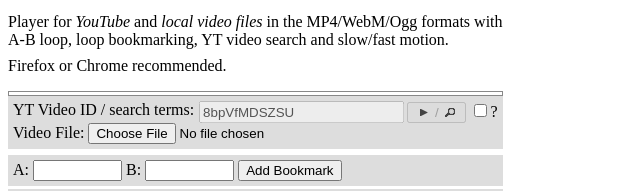
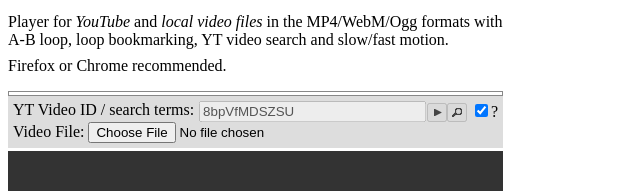
Before and after one commit to agrahn/ABLoopPlayer, a plain HTML site: page ABLoopPlayer.html in a window 1280 px wide. Shown: the part 38-229 px from the top of the page, without its empty margins (0-640 px from the left). Drawn offline with Linux system fonts and the light colour scheme; a script that the page names is missing.

Commit message:
working on player merging

```diff
--- a/ABLoopPlayer.html
+++ b/ABLoopPlayer.html
@@ -51,17 +51,19 @@
 <div id="topElements" style="margin-bottom: 3px; padding: 5px; background-color: #ddd;">
   <div style="display: flex;">
   YT Video ID / search terms:
-  <input id="inputYTid" list="YTids" value="8bpVfMDSZSU"
-         style="margin-left: 5px; margin-right: 3px; flex: 1 1 auto;" disabled/>
-    <datalist id="YTids"></datalist>
-  <span style="float: right;">
-    <button id="loadButtonYT" onclick="searchVideo(inputYTid.value)" disabled>
-      <span class="ui-icon ui-icon-play"></span> / <span class="ui-icon ui-icon-search"></span>
-    </button>
-    <input type="checkbox" onchange="contextHelp(this.checked)" id="help"/>?
-  </span>
+  <input id="inputYT" list="YTids" value="8bpVfMDSZSU"
+    style="margin-left: 5px; margin-right: 1px; flex: 1 1 auto;" disabled/><datalist id="YTids"></datalist><!--
+    --><span style="float: right;"><!--
+    --><button id="loadButtonYT" onclick="loadYT(inputYT.value)"
+            style="margin-left: 0px; margin-right: 0px; padding: 0;" disabled><!--
+            --><span class="ui-icon ui-icon-play"></span></button><!--
+    --><button id="searchButtonYT" onclick="searchYT(inputYT.value)"
+            style="margin-left: 0px; padding: 0;" disabled><!--
+            --><span class="ui-icon ui-icon-search"></span></button>
+    <input type="checkbox" onchange="contextHelp(this)" id="help"/>?
+    </span>
   </div>
-  Video File: <input id="myInput" accept="video/*" type="file"
+  Video File: <input id="inputVT" accept="video/*" type="file"
                  onchange="playSelectedFile(this.files[0])"/>
 </div>
 
```
